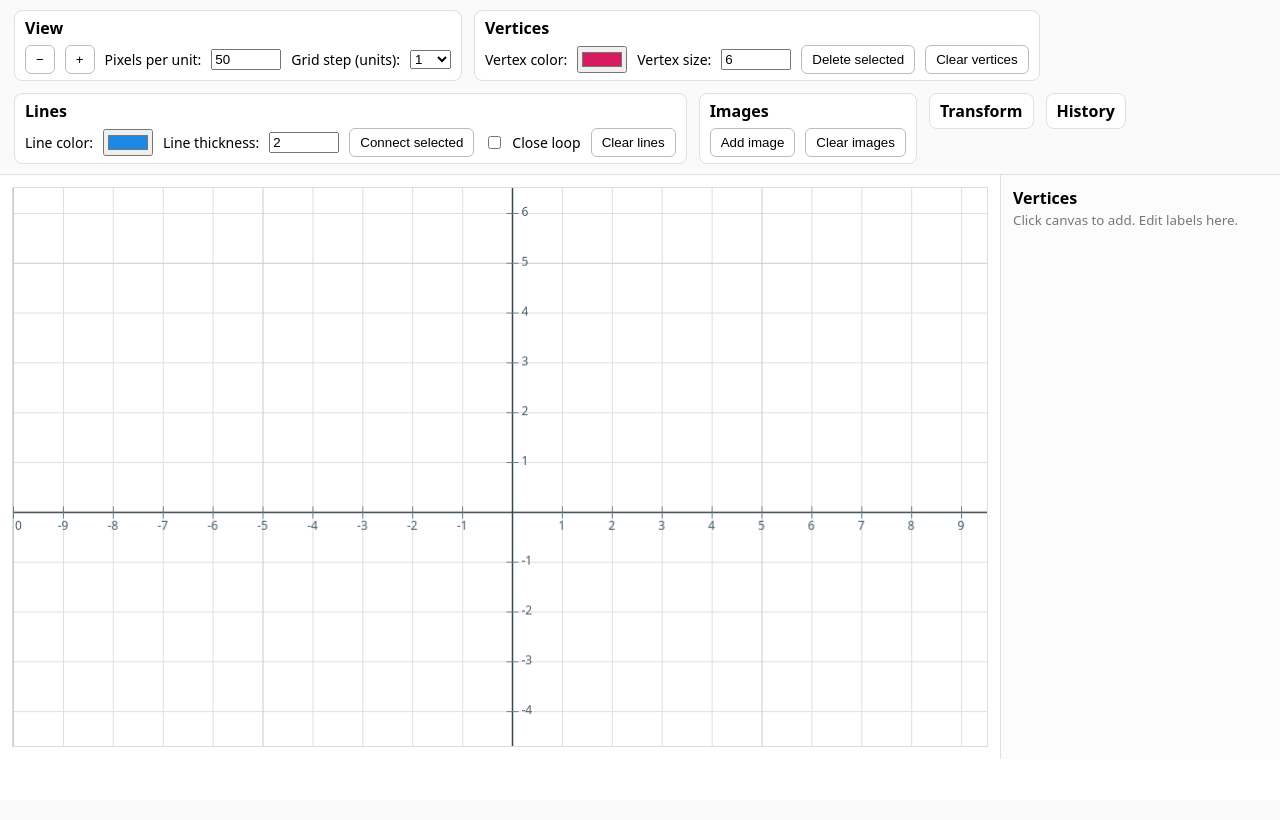
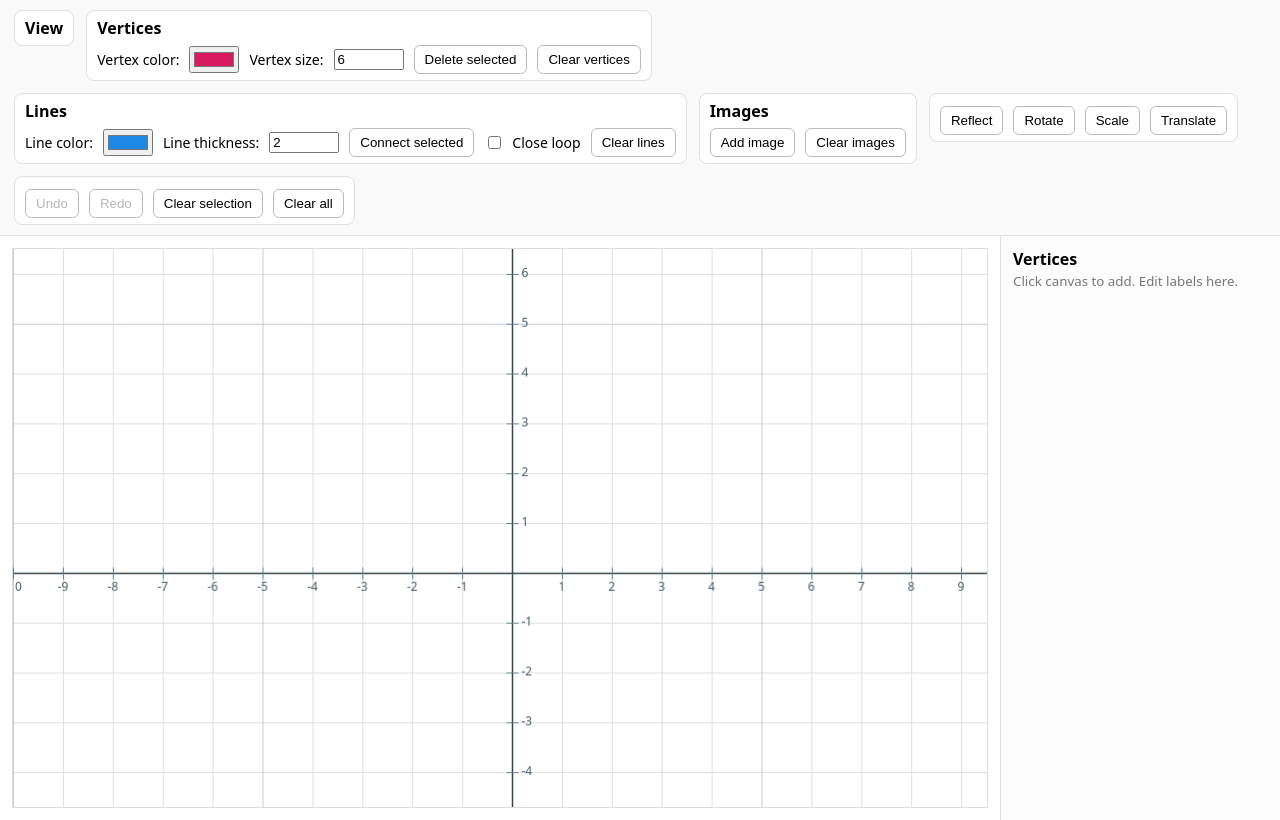
Before and after one commit to kickinslowly/xy, a Flask app: page / in a window 1280 px wide. Before the commit the page ends 759 px from the top, so only its background shows below. Run offline with Flask 3, Linux system fonts and the light colour scheme.

Commit message:
reworked ui. added scale feature.

```diff
--- a/static/main.js
+++ b/static/main.js
@@ -21,6 +21,8 @@
 
   const clearAllBtn = document.getElementById('clearAll');
   const undoBtn = document.getElementById('undoBtn');
+  const redoBtn = document.getElementById('redoBtn');
+  const clearSelectionBtn = document.getElementById('clearSelection');
   const vertexListEl = document.getElementById('vertexList');
 
   // Reflection UI elements
@@ -39,6 +41,17 @@
   const translateDyInput = document.getElementById('translateDy');
   const translateApplyBtn = document.getElementById('translateApply');
   const translateHint = document.getElementById('translateHint');
+
+  // Scale UI elements
+  const scaleBtn = document.getElementById('scaleBtn');
+  const scaleFactorInput = document.getElementById('scaleFactor');
+  const scaleHint = document.getElementById('scaleHint');
+
+  // Transform extras containers
+  const reflectExtras = document.getElementById('reflectExtras');
+  const rotateExtras = document.getElementById('rotateExtras');
+  const scaleExtras = document.getElementById('scaleExtras');
+  const translateExtras = document.getElementById('translateExtras');
 
   // Image UI elements
   const addImageBtn = document.getElementById('addImageBtn');
@@ -91,8 +104,19 @@
     fade: null              // {from:{x,y}, to:{x,y}, start:number, duration:number}
   };
 
-  // History (undo) stack
+  // Scaling state and animation
+  const scale = {
+    active: false,
+    pivot: null,          // {x,y} scale center in world coords
+    startDist: 0,         // starting distance from pivot to initial drag point
+    previewFactor: 1,     // current scale factor during preview
+    isScaling: false,
+    fade: null            // {pivot:{x,y}, start:number, duration:number}
+  };
+
+  // History (undo/redo) stacks
   const history = [];
+  const redoStack = [];
   function makeSnapshot() {
     return {
       vertices: vertices.map(v => ({...v})),
@@ -115,15 +139,37 @@
     selectionCounter = snap.selectionCounter || 1;
   }
   function canUndo() { return history.length > 1; }
+  function canRedo() { return redoStack.length > 0; }
   function updateUndoButton() { if (undoBtn) undoBtn.disabled = !canUndo(); }
-  function pushHistory() { history.push(makeSnapshot()); updateUndoButton(); }
+  function updateRedoButton() { if (redoBtn) redoBtn.disabled = !canRedo(); }
+  function pushHistory() {
+    history.push(makeSnapshot());
+    // New actions invalidate the redo stack
+    redoStack.length = 0;
+    updateUndoButton();
+    updateRedoButton();
+  }
   function undo() {
     if (!canUndo()) return;
+    const current = history[history.length - 1];
+    const prev = history[history.length - 2];
+    // Move current state to redo stack
+    redoStack.push(current);
+    // Pop current from history, keep prev as the latest
     history.pop();
-    const prev = history[history.length - 1];
     restoreFromSnapshot(prev);
     draw();
     updateUndoButton();
+    updateRedoButton();
+  }
+  function redo() {
+    if (!canRedo()) return;
+    const next = redoStack.pop();
+    history.push(next);
+    restoreFromSnapshot(next);
+    draw();
+    updateUndoButton();
+    updateRedoButton();
   }
 
   // Resize handler to match canvas backing store to its CSS size
@@ -306,6 +352,13 @@
     return s.replace(/\s+/g, ' ').trim();
   }
 
+  // Given a source vertex, produce its prime label (e.g., A -> A', A' -> A'').
+  function primeLabelFrom(v) {
+    const base = sanitizeLabel(v.label || defaultLabelForId(v.id));
+    const baseNonEmpty = (base && base.length) ? base : defaultLabelForId(v.id);
+    return baseNonEmpty + "'";
+  }
+
   function drawVertices() {
     for (const v of vertices) {
       const p = worldToScreen(v);
@@ -436,7 +489,7 @@
         size: v.size,
         selected: false,
         selectedAt: undefined,
-        label: defaultLabelForId(id),
+        label: primeLabelFrom(v),
       };
       vertices.push(newV);
       idMap.set(v.id, id);
@@ -477,6 +530,7 @@
         reflectBtn.textContent = 'Reflect';
       }
     }
+    if (reflectExtras) reflectExtras.style.display = reflect.active ? '' : 'none';
     if (modeHint) modeHint.style.display = reflect.active ? '' : 'none';
   }
 
@@ -524,7 +578,7 @@
         size: v.size,
         selected: false,
         selectedAt: undefined,
-        label: defaultLabelForId(id),
+        label: primeLabelFrom(v),
       };
       vertices.push(newV);
       idMap.set(v.id, id);
@@ -621,6 +675,7 @@
         rotateBtn.textContent = 'Rotate';
       }
     }
+    if (rotateExtras) rotateExtras.style.display = rotate.active ? '' : 'none';
     if (rotateHint) rotateHint.style.display = rotate.active ? '' : 'none';
     // angle input reflects current preview if present
     if (rotateAngleInput && rotateDirSelect) {
@@ -666,7 +721,7 @@
         size: v.size,
         selected: false,
         selectedAt: undefined,
-        label: defaultLabelForId(id),
+        label: primeLabelFrom(v),
       };
       vertices.push(newV);
       idMap.set(v.id, id);
@@ -735,6 +790,7 @@
         translateBtn.textContent = 'Translate';
       }
     }
+    if (translateExtras) translateExtras.style.display = translate.active ? '' : 'none';
     if (translateHint) translateHint.style.display = translate.active ? '' : 'none';
   }
 
@@ -752,6 +808,160 @@
     translate.previewOffset = { x: 0, y: 0 };
     translate.isTranslating = false;
     updateTranslateUi();
+    draw();
+  }
+
+  // --- Scaling helpers and logic ---
+  function scalePointAround(P, O, k) {
+    const rx = (P.x - O.x) * k;
+    const ry = (P.y - O.y) * k;
+    return { x: parseFloat((O.x + rx).toFixed(10)), y: parseFloat((O.y + ry).toFixed(10)) };
+  }
+  function performScaleAroundPoint(O, k) {
+    if (!isFinite(k) || Math.abs(k) < 1e-12) return;
+    const selectedVerts = vertices.filter(v => v.selected);
+    const selectedImages = images.filter(im => im.selected);
+    if (selectedVerts.length === 0 && selectedImages.length === 0) return;
+    const idMap = new Map();
+    for (const v of selectedVerts) {
+      const sp = snapToGrid(scalePointAround(v, O, k));
+      const id = nextVertexId++;
+      const newV = {
+        id,
+        x: sp.x,
+        y: sp.y,
+        color: v.color,
+        size: v.size,
+        selected: false,
+        selectedAt: undefined,
+        label: primeLabelFrom(v),
+      };
+      vertices.push(newV);
+      idMap.set(v.id, id);
+    }
+    // Duplicate connecting lines where both endpoints were selected
+    for (const ln of lines.slice()) {
+      if (idMap.has(ln.aId) && idMap.has(ln.bId)) {
+        const aNew = idMap.get(ln.aId);
+        const bNew = idMap.get(ln.bId);
+        if (!lineExists(aNew, bNew)) {
+          lines.push({ aId: aNew, bId: bNew, color: ln.color, width: ln.width });
+        }
+      }
+    }
+    // Duplicate selected images by remapping their four vertex IDs via idMap
+    for (const im of selectedImages) {
+      if (!im.vertexIds || im.vertexIds.length !== 4) continue;
+      const mapped = im.vertexIds.map(oldId => idMap.get(oldId));
+      if (mapped.every(id => typeof id === 'number')) {
+        images.push({ id: nextImageId++, src: im.src, vertexIds: mapped, selected: false });
+      }
+    }
+    draw();
+    pushHistory();
+  }
+
+  function drawScaleOverlay() {
+    if (scale.active && scale.pivot) {
+      const ps = worldToScreen(scale.pivot);
+      // pivot crosshair
+      ctx.save();
+      ctx.strokeStyle = '#2e7d32';
+      ctx.lineWidth = 2;
+      ctx.beginPath();
+      ctx.moveTo(ps.x - 6, ps.y);
+      ctx.lineTo(ps.x + 6, ps.y);
+      ctx.moveTo(ps.x, ps.y - 6);
+      ctx.lineTo(ps.x, ps.y + 6);
+      ctx.stroke();
+      ctx.restore();
+
+      if (scale.isScaling && scale.startDist > 0) {
+        const r0px = scale.startDist * pixelsPerUnit;
+        const r1px = Math.max(0, r0px * (scale.previewFactor || 1));
+        ctx.save();
+        // base radius dashed
+        ctx.setLineDash([6, 4]);
+        ctx.strokeStyle = '#2e7d3270';
+        ctx.lineWidth = 2;
+        ctx.beginPath();
+        ctx.arc(ps.x, ps.y, r0px, 0, Math.PI * 2);
+        ctx.stroke();
+        // scaled radius solid
+        ctx.setLineDash([]);
+        ctx.strokeStyle = '#2e7d32';
+        ctx.lineWidth = 3;
+        ctx.beginPath();
+        ctx.arc(ps.x, ps.y, r1px, 0, Math.PI * 2);
+        ctx.stroke();
+        // label
+        ctx.font = '12px system-ui, -apple-system, Segoe UI, Roboto, Arial';
+        ctx.textAlign = 'left';
+        ctx.textBaseline = 'top';
+        ctx.fillStyle = '#1b5e20';
+        const fac = scale.previewFactor || 1;
+        const label = `×${formatNumber(fac)}`;
+        ctx.fillText(label, ps.x + 8, ps.y + 8);
+        ctx.restore();
+      }
+    }
+    // Fade after commit
+    if (scale.fade) {
+      const { pivot, start, duration } = scale.fade;
+      const now = performance.now();
+      const t = Math.min(1, (now - start) / duration);
+      const alpha = 1 - t;
+      if (alpha > 0) {
+        const ps = worldToScreen(pivot);
+        ctx.save();
+        ctx.globalAlpha = alpha * 0.7;
+        ctx.strokeStyle = '#2e7d32';
+        ctx.lineWidth = 2;
+        ctx.beginPath();
+        ctx.arc(ps.x, ps.y, 18, 0, Math.PI * 2);
+        ctx.stroke();
+        ctx.restore();
+        requestAnimationFrame(() => draw());
+      } else {
+        scale.fade = null;
+      }
+    }
+  }
+
+  function updateScaleUi() {
+    if (scaleBtn) {
+      if (scale.active) {
+        scaleBtn.classList.add('active');
+        scaleBtn.textContent = 'Cancel scale';
+      } else {
+        scaleBtn.classList.remove('active');
+        scaleBtn.textContent = 'Scale';
+      }
+    }
+    if (scaleExtras) scaleExtras.style.display = scale.active ? '' : 'none';
+    if (scaleHint) scaleHint.style.display = scale.active ? '' : 'none';
+    if (scaleFactorInput) {
+      const val = scale.previewFactor || 1;
+      if (isFinite(val)) scaleFactorInput.value = (Math.round(val * 1000) / 1000).toString();
+    }
+  }
+
+  function startScaleMode() {
+    scale.active = true;
+    scale.pivot = null;
+    scale.startDist = 0;
+    scale.previewFactor = 1;
+    scale.isScaling = false;
+    updateScaleUi();
+    draw();
+  }
+  function cancelScaleMode() {
+    scale.active = false;
+    scale.pivot = null;
+    scale.startDist = 0;
+    scale.previewFactor = 1;
+    scale.isScaling = false;
+    updateScaleUi();
     draw();
   }
 
@@ -1008,6 +1218,7 @@
     drawVertices();
     drawReflectionOverlay();
     drawRotationOverlay();
+    drawScaleOverlay();
     drawTranslationOverlay();
     drawSelectionRectOverlay();
     updateSidebar();
@@ -1136,6 +1347,33 @@
           rotate.startVec = vec;
           rotate.previewAngle = 0;
           rotate.isRotating = true;
+          suppressNextClick = true;
+        }
+      }
+      evt.preventDefault();
+      return;
+    }
+
+    // Scale mode: first click picks pivot; second drag sets factor
+    if (scale.active) {
+      const mw = screenToWorld(ms);
+      const pt = snapToGrid(mw);
+      if (!scale.pivot) {
+        scale.pivot = pt;
+        scale.startDist = 0;
+        scale.previewFactor = 1;
+        scale.isScaling = false;
+        updateScaleUi();
+        draw();
+        suppressNextClick = true;
+      } else {
+        const dx = pt.x - scale.pivot.x;
+        const dy = pt.y - scale.pivot.y;
+        const d = Math.hypot(dx, dy);
+        if (d >= 1e-12) {
+          scale.startDist = d;
+          scale.previewFactor = 1;
+          scale.isScaling = true;
           suppressNextClick = true;
         }
       }
@@ -1249,6 +1487,24 @@
       evt.preventDefault();
       return;
     }
+    // Update scale preview while dragging
+    if (scale.active && scale.isScaling && scale.pivot && !isPanning) {
+      const ms = getMousePos(evt);
+      const mw = screenToWorld(ms);
+      const dx = mw.x - scale.pivot.x;
+      const dy = mw.y - scale.pivot.y;
+      const d = Math.hypot(dx, dy);
+      if (scale.startDist > 0) {
+        const k = d / scale.startDist;
+        // avoid zero and extremes
+        scale.previewFactor = clamp(k, 0.01, 100);
+        updateScaleUi();
+        draw();
+      }
+      evt.preventDefault();
+      return;
+    }
+
     // Update translate preview while dragging
     if (translate.active && translate.isTranslating && !isPanning) {
       const ms = getMousePos(evt);
@@ -1392,6 +1648,24 @@
       return;
     }
 
+    // Commit scaling if scaling
+    if (scale.active && scale.isScaling) {
+      const k = scale.previewFactor || 1;
+      if (Math.abs(k - 1) > 1e-12) {
+        performScaleAroundPoint(scale.pivot, k);
+        scale.fade = { pivot: { ...scale.pivot }, start: performance.now(), duration: 700 };
+      }
+      scale.active = false;
+      scale.pivot = null;
+      scale.startDist = 0;
+      scale.previewFactor = 1;
+      scale.isScaling = false;
+      updateScaleUi();
+      draw();
+      evt.preventDefault();
+      return;
+    }
+
     // Commit image drag if dragging image
     if (isDraggingImage && dragImage) {
       isDraggingImage = false;
@@ -1723,21 +1997,60 @@
   // Reflect button toggles reflect mode
   if (reflectBtn) {
     reflectBtn.addEventListener('click', () => {
-      if (reflect.active) cancelReflectMode(); else startReflectMode();
+      if (reflect.active) {
+        cancelReflectMode();
+      } else {
+        // deactivate other transform modes
+        if (rotate.active) cancelRotateMode();
+        if (translate.active) cancelTranslateMode();
+        if (scale.active) cancelScaleMode();
+        startReflectMode();
+      }
     });
   }
 
   // Rotate button toggles rotate mode
   if (rotateBtn) {
     rotateBtn.addEventListener('click', () => {
-      if (rotate.active) cancelRotateMode(); else startRotateMode();
+      if (rotate.active) {
+        cancelRotateMode();
+      } else {
+        // deactivate other transform modes
+        if (reflect.active) cancelReflectMode();
+        if (translate.active) cancelTranslateMode();
+        if (scale.active) cancelScaleMode();
+        startRotateMode();
+      }
+    });
+  }
+
+  // Scale button toggles scale mode
+  if (scaleBtn) {
+    scaleBtn.addEventListener('click', () => {
+      if (scale.active) {
+        cancelScaleMode();
+      } else {
+        // deactivate other transform modes
+        if (reflect.active) cancelReflectMode();
+        if (rotate.active) cancelRotateMode();
+        if (translate.active) cancelTranslateMode();
+        startScaleMode();
+      }
     });
   }
 
   // Translate button toggles translate mode
   if (translateBtn) {
     translateBtn.addEventListener('click', () => {
-      if (translate.active) cancelTranslateMode(); else startTranslateMode();
+      if (translate.active) {
+        cancelTranslateMode();
+      } else {
+        // deactivate other transform modes
+        if (reflect.active) cancelReflectMode();
+        if (rotate.active) cancelRotateMode();
+        if (scale.active) cancelScaleMode();
+        startTranslateMode();
+      }
     });
   }
   // Translate numeric apply
@@ -1749,6 +2062,19 @@
         performTranslationByOffset(dx, dy);
       }
       if (translate.active) cancelTranslateMode();
+    });
+  }
+
+  // Scale factor input: update preview when in scale mode with pivot selected
+  if (scaleFactorInput) {
+    scaleFactorInput.addEventListener('input', () => {
+      if (scale.active && scale.pivot) {
+        let k = parseFloat(scaleFactorInput.value);
+        if (!isFinite(k)) k = 1;
+        scale.previewFactor = clamp(k, 0.01, 100);
+        updateScaleUi();
+        draw();
+      }
     });
   }
 
@@ -1894,17 +2220,37 @@
     undoBtn.addEventListener('click', () => undo());
   }
 
+  // Redo button
+  if (redoBtn) {
+    redoBtn.addEventListener('click', () => redo());
+  }
+
+  // Clear selection button
+  if (clearSelectionBtn) {
+    clearSelectionBtn.addEventListener('click', () => {
+      let changed = false;
+      for (const v of vertices) {
+        if (v.selected) { v.selected = false; v.selectedAt = undefined; changed = true; }
+      }
+      for (const im of images) {
+        if (im.selected) { im.selected = false; changed = true; }
+      }
+      if (changed) draw();
+    });
+  }
+
   // Keyboard shortcuts: Space (pan), zoom +/- and Undo (Ctrl/Cmd+Z)
   window.addEventListener('keydown', (e) => {
     const active = document.activeElement;
     const isInput = active && (active.tagName === 'INPUT' || active.tagName === 'SELECT' || active.tagName === 'TEXTAREA');
 
-    // Escape cancels reflect/rotate modes
+    // Escape cancels reflect/rotate/translate/scale modes
     if (e.key === 'Escape') {
       let handled = false;
       if (reflect.active) { cancelReflectMode(); handled = true; }
       if (rotate.active) { cancelRotateMode(); handled = true; }
       if (translate.active) { cancelTranslateMode(); handled = true; }
+      if (scale.active) { cancelScaleMode(); handled = true; }
       if (handled) { e.preventDefault(); return; }
     }
 
@@ -1927,6 +2273,24 @@
       }
     }
 
+    // Enter applies typed scale factor when in scale mode
+    if (e.key === 'Enter' && scale.active && scale.pivot) {
+      const target = document.activeElement;
+      const isScaleInput = target && (target.id === 'scaleFactor');
+      if (isScaleInput || !isInput) {
+        let k = parseFloat(scaleFactorInput ? scaleFactorInput.value : '1');
+        if (!isFinite(k)) k = 1;
+        k = clamp(k, 0.01, 100);
+        if (Math.abs(k - 1) > 1e-12) {
+          performScaleAroundPoint(scale.pivot, k);
+          scale.fade = { pivot: { ...scale.pivot }, start: performance.now(), duration: 700 };
+        }
+        cancelScaleMode();
+        e.preventDefault();
+        return;
+      }
+    }
+
     // Enter applies typed translation dx, dy
     if (e.key === 'Enter') {
       const target = document.activeElement;
@@ -1953,11 +2317,25 @@
       return;
     }
 
-    // Undo
+    // Undo / Redo
+    // Ctrl/Cmd+Z = Undo, Ctrl/Cmd+Shift+Z = Redo
     if ((e.ctrlKey || e.metaKey) && (e.key === 'z' || e.key === 'Z')) {
       if (!isInput) {
         e.preventDefault();
-        undo();
+        if (e.shiftKey) {
+          redo();
+        } else {
+          undo();
+        }
+      }
+      return;
+    }
+
+    // Redo (Ctrl/Cmd+Y)
+    if ((e.ctrlKey || e.metaKey) && (e.key === 'y' || e.key === 'Y')) {
+      if (!isInput) {
+        e.preventDefault();
+        redo();
       }
       return;
     }
@@ -2076,7 +2454,9 @@
   draw();
   pushHistory();
   updateUndoButton();
+  updateRedoButton();
   updateReflectUi();
   updateRotateUi();
+  updateScaleUi();
   updateTranslateUi();
 })();
--- a/templates/index.html
+++ b/templates/index.html
@@ -9,7 +9,7 @@
 <body>
   <header class="app-header" role="banner">
     <nav class="toolbar panels" aria-label="Canvas controls">
-      <details class="panel" open>
+      <details class="panel">
         <summary>View</summary>
         <div class="group" role="group" aria-label="View controls">
           <button id="zoomOut" type="button" title="Zoom out (-)" aria-label="Zoom out">−</button>
@@ -65,14 +65,17 @@
         </div>
       </details>
 
-      <details class="panel">
-        <summary>Transform</summary>
-        <div class="group" role="group" aria-label="Reflect">
+      <div class="panel">
+        <div class="group" role="group" aria-label="Transforms">
           <button id="reflectBtn" type="button" title="Reflect selected vertices across a line">Reflect</button>
+          <button id="rotateBtn" type="button" title="Rotate selected vertices around a point">Rotate</button>
+          <button id="scaleBtn" type="button" title="Scale selected vertices from a point">Scale</button>
+          <button id="translateBtn" type="button" title="Translate selected vertices by a vector">Translate</button>
+        </div>
+        <div id="reflectExtras" class="group transform-extras" style="display:none;" role="group" aria-label="Reflect settings">
           <span id="modeHint" class="hint" style="display:none;">Click two points to define a reflection line. Press Esc to cancel.</span>
         </div>
-        <div class="group" role="group" aria-label="Rotate">
-          <button id="rotateBtn" type="button" title="Rotate selected vertices around a point">Rotate</button>
+        <div id="rotateExtras" class="group transform-extras" style="display:none;" role="group" aria-label="Rotate settings">
           <label for="rotateAngle">Angle (deg):</label>
           <input id="rotateAngle" type="number" step="0.1" value="0" aria-label="Rotation angle in degrees" />
           <label for="rotateDir">Direction:</label>
@@ -82,8 +85,12 @@
           </select>
           <span id="rotateHint" class="hint" style="display:none;">Click to choose rotation center, then drag to rotate. Or type an angle and press Enter. Esc to cancel.</span>
         </div>
-        <div class="group" role="group" aria-label="Translate">
-          <button id="translateBtn" type="button" title="Translate selected vertices by a vector">Translate</button>
+        <div id="scaleExtras" class="group transform-extras" style="display:none;" role="group" aria-label="Scale settings">
+          <label for="scaleFactor">Factor:</label>
+          <input id="scaleFactor" type="number" step="0.1" value="1" aria-label="Scale factor" />
+          <span id="scaleHint" class="hint" style="display:none;">Click to choose scale center, then drag to scale. Or type a factor and press Enter. Esc to cancel.</span>
+        </div>
+        <div id="translateExtras" class="group transform-extras" style="display:none;" role="group" aria-label="Translate settings">
           <label for="translateDx">dx:</label>
           <input id="translateDx" type="number" step="0.1" value="0" aria-label="Translate dx" />
           <label for="translateDy">dy:</label>
@@ -91,16 +98,16 @@
           <button id="translateApply" type="button" title="Apply numeric translation">Apply</button>
           <span id="translateHint" class="hint" style="display:none;">Click and drag to set translation vector, or type dx, dy and press Apply. Esc to cancel.</span>
         </div>
-      </details>
+      </div>
 
-      <details class="panel">
-        <summary>History</summary>
-        <div class="group" role="group" aria-label="History actions">
+      <div class="panel">
+        <div class="group" role="group" aria-label="Global actions">
           <button id="undoBtn" type="button" title="Undo (Ctrl+Z)">Undo</button>
-          <button id="clearAll" type="button">Clear all</button>
-          <span class="hint">Tip: Click canvas to add vertices. Click a vertex or image to select it. Selected images have a bold yellow outline. Use mouse wheel or +/- to zoom.</span>
+          <button id="redoBtn" type="button" title="Redo (Ctrl+Y or Ctrl+Shift+Z)">Redo</button>
+          <button id="clearSelection" type="button" title="Clear selection">Clear selection</button>
+          <button id="clearAll" type="button" title="Remove all content">Clear all</button>
         </div>
-      </details>
+      </div>
     </nav>
   </header>
 
```
